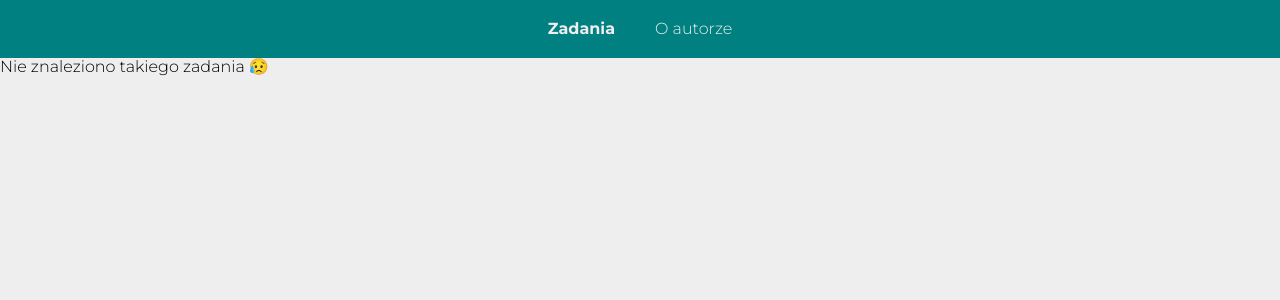
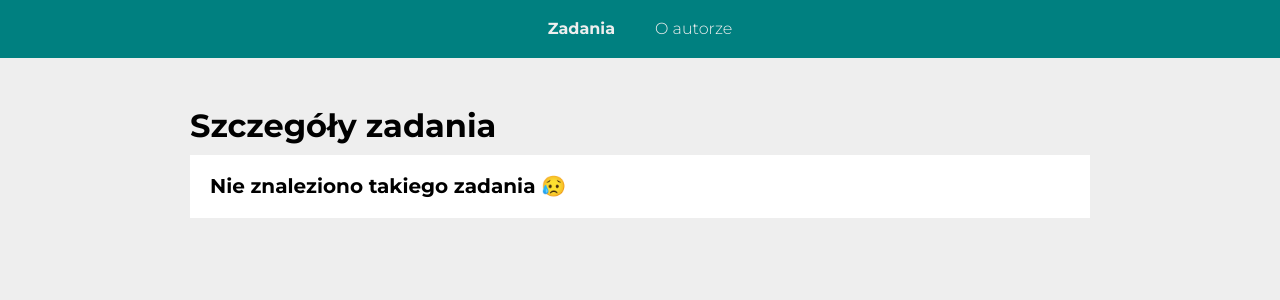
Before and after one commit to KonradBauer/todos-list-react, a React (Create React App) app: page /#/zadania/1 in a window 1280 px wide. Shown: the top 300 px of the page. Built offline with nearby package versions, Linux system fonts and the light colour scheme.

Commit message:
handleTaskError layout added

```diff
--- a/src/features/tasks/TaskPage/index.js
+++ b/src/features/tasks/TaskPage/index.js
@@ -11,7 +11,12 @@ function TaskPage() {
   const handleTaskError = "Nie znaleziono takiego zadania 😥";
 
   if (!task) {
-    return handleTaskError;
+    return (
+      <Container>
+        <Header title="Szczegóły zadania" />
+        <Section title={handleTaskError} />
+      </Container>
+    );
   }
 
   return (
```
